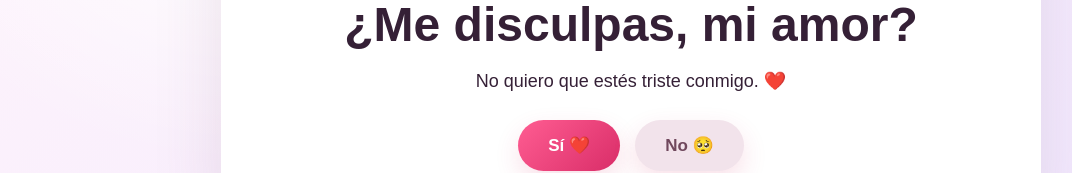
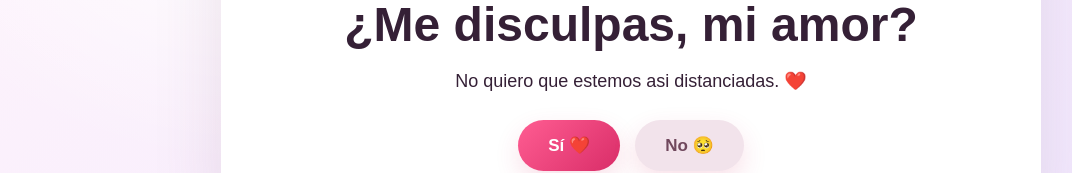
Before and after one commit to eguillempe/PARA-TI-MI-AMOR, a plain HTML site: page index.html in a window 1280 px wide. Shown: the part 354-527 px from the top of the page, without its empty margins (9-1081 px from the left). Drawn offline with Linux system fonts and the light colour scheme.

Commit message:
Add files via upload

```diff
--- a/index.html
+++ b/index.html
@@ -454,7 +454,7 @@ button:hover{transform:translateY(-2px) scale(1.03)}
 <section id="screen1" class="screen active">
   <div class="big-heart">💗</div>
   <h1>¿Me disculpas, mi amor?</h1>
-  <p>No quiero que estés triste conmigo. ❤️</p>
+  <p>No quiero que estemos asi distanciadas. ❤️</p>
   <div class="actions">
     <button class="yes" onclick="go('screen2',true)">Sí ❤️</button>
     <button class="no" id="noBtn">No 🥺</button>
```
